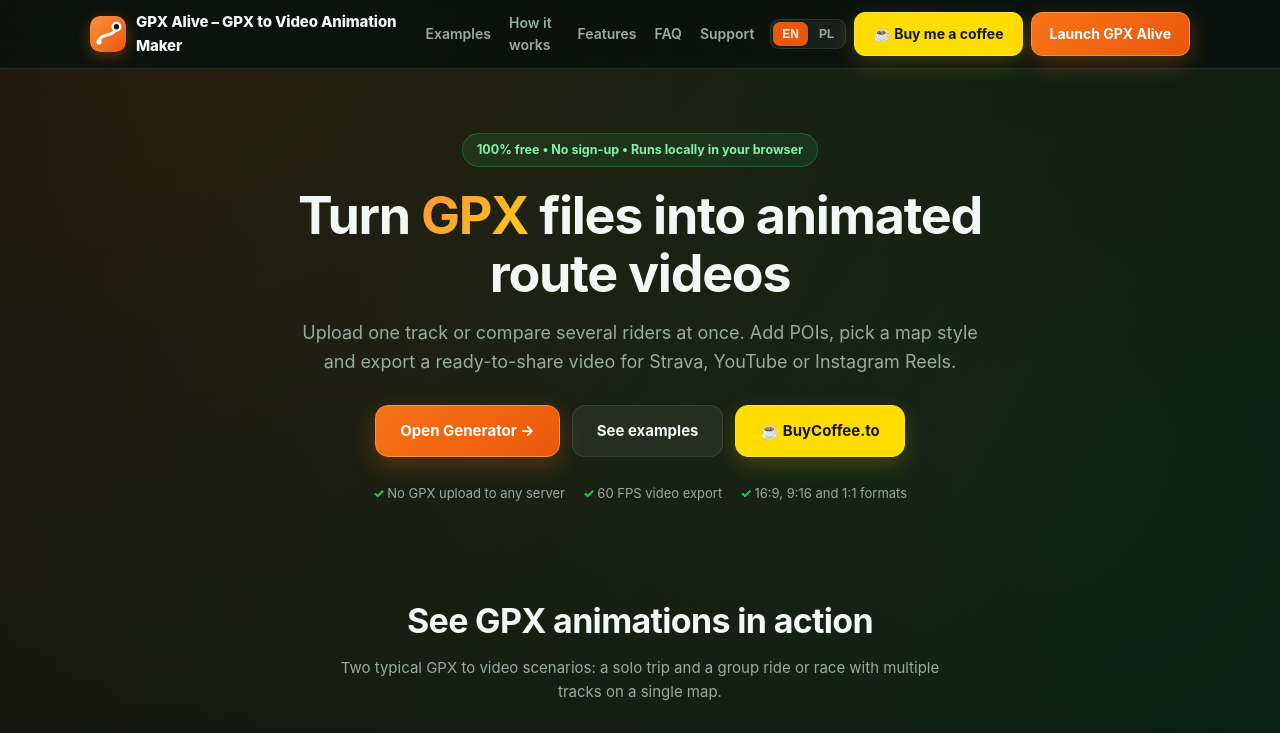
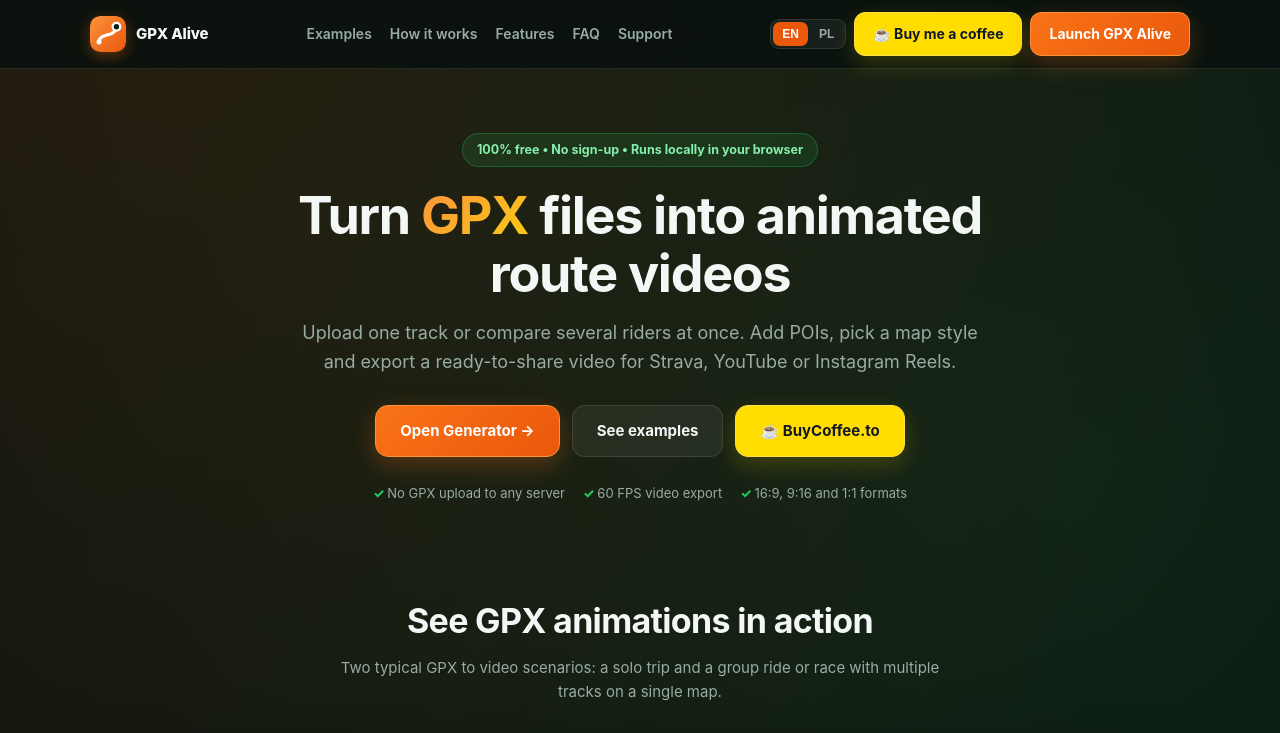
Before and after one commit to radekpiotrowski/generatorTrasGPX, a plain HTML site: page index.html in a window 1280 px wide. Shown: the top 733 px of the page. Drawn offline with Linux system fonts and the light colour scheme.

Commit message:
Add files via upload

```diff
--- a/index.html
+++ b/index.html
@@ -3,7 +3,7 @@
 <head>
   <meta charset="UTF-8" />
   <meta name="viewport" content="width=device-width, initial-scale=1.0" />
-  <title>GPX Alive<br />Free GPX to Video Animation Maker</title>
+  <title>GPX Alive</title>
   <meta name="description" content="Free GPX to video animation maker. Upload one or many GPX tracks, add POIs and export 60 FPS videos for Reels, Shorts and YouTube. Runs in your browser." />
   <meta property="og:type" content="website" />
   <meta property="og:title" content="GPX Alive" />
@@ -712,11 +712,11 @@
   <script>
     const I18N = {
       en: {
-        docTitle: 'GPX Alive – Free GPX to Video Animation Maker',
+        docTitle: 'GPX Alive',
         metaDesc: 'Free GPX to video animation maker. Upload one or many GPX tracks, add POIs and export 60 FPS videos for Reels, Shorts and YouTube. Runs in your browser.',
         ogTitle: 'GPX Alive – Turn GPX Tracks into Video Animations',
         ogDesc: 'Animate your route on a map, compare multiple tracks side by side and export ready-to-post video. Free, no sign-up, 100% private.',
-        brandName: 'GPX Alive – GPX to Video Animation Maker',
+        brandName: 'GPX Alive',
         navDemo: 'Examples',
         navHow: 'How it works',
         navOptions: 'Features',
@@ -783,11 +783,11 @@
         footerAttr: 'Map tiles & data: © OpenStreetMap contributors, OpenTopoMap, CyclOSM, OpenFreeMap, Esri.'
       },
       pl: {
-        docTitle: 'GPX Alive – generator animacji tras GPX',
+        docTitle: 'GPX Alive',
         metaDesc: 'Darmowy generator animacji tras GPX. Wgraj jeden lub wiele śladów, dodaj POI i pobierz wideo 60 FPS na Reels, Shorts i YouTube. Działa w przeglądarce.',
         ogTitle: 'GPX Alive – zamień ślad GPX w animację wideo',
         ogDesc: 'Animuj trasę na mapie, porównaj kilka przejazdów naraz i pobierz gotowe wideo. Za darmo, bez logowania, 100% prywatnie.',
-        brandName: 'GPX Alive - zamień ślad GPX w wideo',
+        brandName: 'GPX Alive',
         navDemo: 'Przykłady',
         navHow: 'Jak to działa',
         navOptions: 'Funkcje',
@@ -886,8 +886,11 @@
     });
 
     const urlLang = new URLSearchParams(window.location.search).get('lang');
-    const savedLang = localStorage.getItem('gpx_anim_lang');
-    const initLang = (urlLang === 'pl' || urlLang === 'en') ? urlLang : (savedLang === 'pl' ? 'pl' : 'en');
+    const browserLangs = (navigator.languages && navigator.languages.length)
+      ? navigator.languages
+      : [navigator.language || navigator.userLanguage || 'en'];
+    const browserIsPolish = browserLangs.some((lang) => String(lang).toLowerCase().startsWith('pl'));
+    const initLang = (urlLang === 'pl' || urlLang === 'en') ? urlLang : (browserIsPolish ? 'pl' : 'en');
     applyLanguage(initLang);
 
     function attachVideoFallback(videoId, fallbackId) {
```
Also changed, not shown: generator.html (+16 -10 lines).
